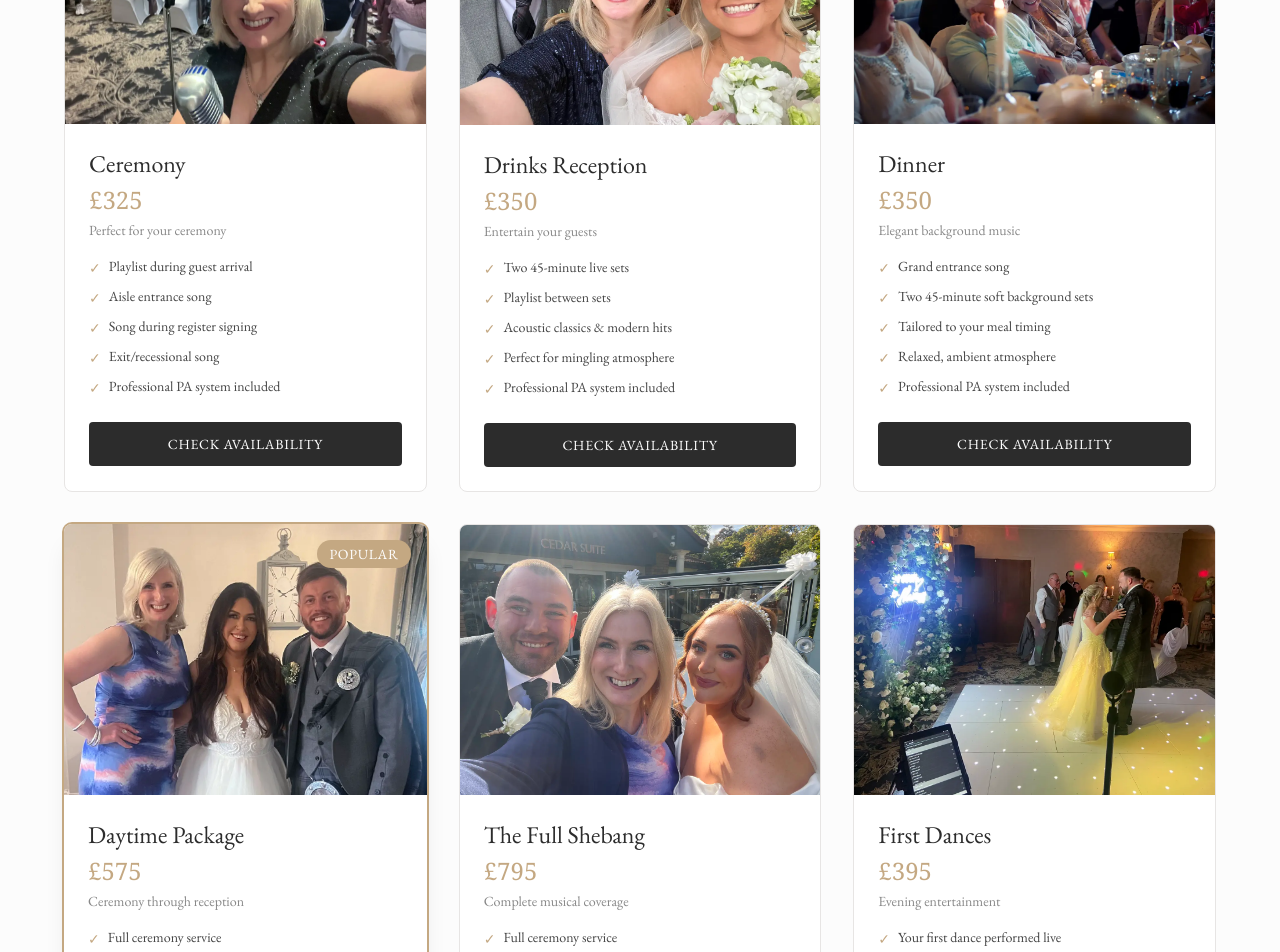
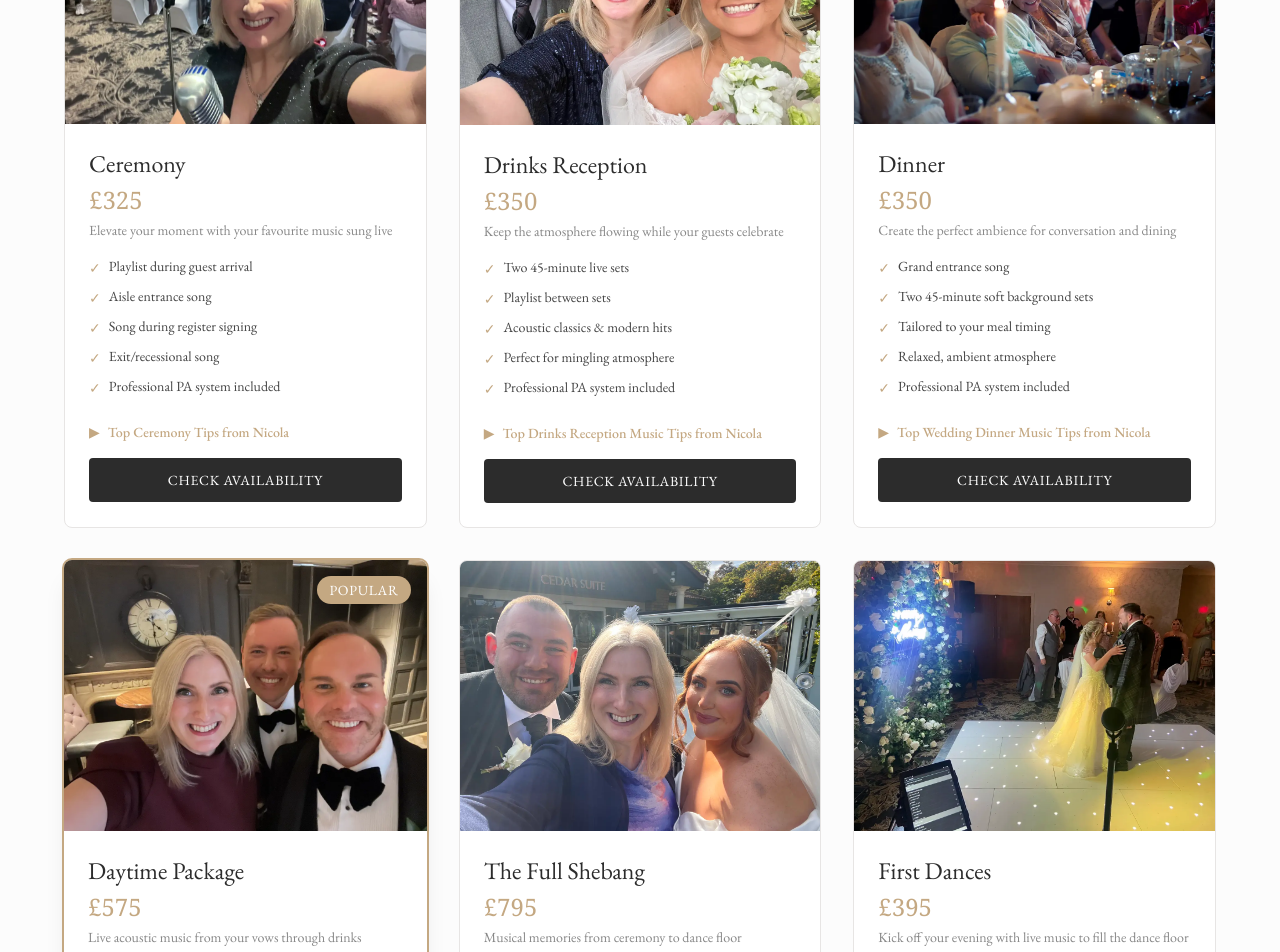
Before and after one commit to jsuth79/wedding-singer, a Next.js app: page /weddings in a window 1280 px wide. Shown: the part 900-1852 px from the top of the page. Built offline with nearby package versions, Linux system fonts and the light colour scheme.

Commit message:
top tips and others

```diff
--- a/src/app/weddings/page.tsx
+++ b/src/app/weddings/page.tsx
@@ -1,6 +1,7 @@
 import Link from "next/link";
 import Image from "next/image";
 import type { Metadata } from "next";
+import PackageTips from "@/components/PackageTips";
 
 export const metadata: Metadata = {
   title: "Wedding Singer Packages Glasgow | Ceremony & Reception | Nicola Mason",
@@ -28,7 +29,7 @@ const packages = [
   {
     name: "Ceremony",
     price: "£325",
-    description: "Perfect for your ceremony",
+    description: "Elevate your moment with your favourite music sung live",
     image: "/images/nicola-mason-wedding-ceremony-singer-l.webp",
     alt: "Wedding ceremony singer performing acoustic music during Scottish wedding ceremony with vocals and guitar",
     features: [
@@ -38,11 +39,15 @@ const packages = [
       "Exit/recessional song",
       "Professional PA system included",
     ],
+    tips: [
+      "Consider an upbeat recessional song to set the tone for your celebration ahead",
+      "If a backing track isn't available for your chosen song, I can arrange for a musician to record one for a small additional fee"
+    ],
   },
   {
     name: "Drinks Reception",
     price: "£350",
-    description: "Entertain your guests",
+    description: "Keep the atmosphere flowing while your guests celebrate",
     image: "/images/nicola-mason-drinks-reception-l.webp",
     alt: "Live music at drinks reception with professional wedding singer performing acoustic sets for guests",
     features: [
@@ -52,11 +57,14 @@ const packages = [
       "Perfect for mingling atmosphere",
       "Professional PA system included",
     ],
+    tips: [
+      "Check your venue's outdoor/marquee setup - I'll need to know about power access and weather contingencies for my equipment"
+    ],
   },
   {
     name: "Dinner",
     price: "£350",
-    description: "Elegant background music",
+    description: "Create the perfect ambience for conversation and dining",
     image: "/images/nicola-mason-dinner-l.webp",
     alt: "Wedding dinner entertainment with live acoustic vocalist providing elegant background music during wedding breakfast",
     features: [
@@ -66,12 +74,15 @@ const packages = [
       "Relaxed, ambient atmosphere",
       "Professional PA system included",
     ],
+    tips: [
+      "Share your running order with me once confirmed - I'll coordinate with your venue to time the music around courses and speeches"
+    ],
   },
   {
     name: "Daytime Package",
     price: "£575",
     popular: true,
-    description: "Ceremony through reception",
+    description: "Live acoustic music from your vows through drinks reception",
     image: "/images/nicola-mason-daytime-l.webp",
     alt: "Full day wedding singer package covering ceremony and drinks reception with live acoustic performances",
     features: [
@@ -81,11 +92,14 @@ const packages = [
       "Substitute drinks for dinner (+£55)",
       "All equipment included",
     ],
+    tips: [
+      "Let me know your ceremony and drinks reception timings so I can plan my set lengths - especially if there's a gap between them"
+    ],
   },
   {
     name: "The Full Shebang",
     price: "£795",
-    description: "Complete musical coverage",
+    description: "Musical memories from ceremony to dance floor",
     image: "/images/nicola-mason-full-day-singer-l.webp",
     alt: "Complete wedding day entertainment package from ceremony through evening reception with live singing and first dance",
     features: [
@@ -95,11 +109,14 @@ const packages = [
       "One hour of party songs",
       "Everything you need for the day",
     ],
+    tips: [
+      "I'll need a place to set up and store my equipment during dinner - just a small corner or back room works perfectly"
+    ],
   },
   {
     name: "First Dances",
     price: "£395",
-    description: "Evening entertainment",
+    description: "Kick off your evening with live music to fill the dance floor",
     image: "/images/nicola-mason-first-dance-l.webp",
     alt: "First dance wedding singer performing romantic live songs and upbeat party music for evening reception",
     features: [
@@ -108,6 +125,9 @@ const packages = [
       "Get guests on the dancefloor",
       "High-energy performance",
       "Professional PA system included",
+    ],
+    tips: [
+      "Send me your first dance song choice as soon as possible - I'll need time to rehearse and create the right arrangement"
     ],
   },
 ];
@@ -120,7 +140,7 @@ const extras = [
     image: "/images/nicola-mason-surprise-singer-l.webp",
     alt: "Surprise wedding singers disguised as waiters performing unexpected entertainment at Scottish wedding reception",
     description:
-      "Two or more performers disguised as waiters, delivery drivers, or police who reveal themselves to perform popular floor-fillers.",
+      "Create a show-stopping moment your guests will talk about for years",
     features: [
       "2+ professional performers",
       "Disguised as staff or guests",
@@ -135,7 +155,7 @@ const extras = [
     image: "/images/the-clooneys-band-l.webp",
     alt: "The Clooneys vocal harmony trio performing live three-part harmonies at wedding ceremony and reception",
     description:
-      "Three-piece vocal harmony trio available for ceremonies, receptions, and evening entertainment.",
+      "Stunning three-part harmonies that bring depth and richness to your day",
     features: [
       "Three-part vocal harmonies",
       "Ceremony performances",
@@ -151,7 +171,7 @@ const extras = [
     image: "/images/nicola-mason-keepsake-recording-l.webp",
     alt: "Studio recording session for personalized wedding song keepsake with professional vocalist",
     description:
-      "Professional recording of your preferred wedding song. Discounts available for multiple recordings.",
+      "Relive your special moment forever with your song professionally recorded",
     features: [
       "Studio-quality recording",
       "Your chosen song",
@@ -236,6 +256,20 @@ export default function WeddingsPage() {
                       </li>
                     ))}
                   </ul>
+                  {pkg.tips && (
+                    <PackageTips
+                      tips={pkg.tips}
+                      title={
+                        pkg.name === "Ceremony" ? "Top Ceremony Tips from Nicola" :
+                        pkg.name === "Drinks Reception" ? "Top Drinks Reception Music Tips from Nicola" :
+                        pkg.name === "Dinner" ? "Top Wedding Dinner Music Tips from Nicola" :
+                        pkg.name === "Daytime Package" ? "Top Daytime Music Tips from Nicola" :
+                        pkg.name === "The Full Shebang" ? "Top Wedding Music Tips from Nicola" :
+                        pkg.name === "First Dances" ? "Top First Dance Music Tips from Nicola" :
+                        "Top Tips from Nicola"
+                      }
+                    />
+                  )}
                   <Link
                     href="/enquiry"
                     className="block w-full text-center bg-[#2C2C2C] hover:bg-[#1a1a1a] text-white px-6 py-3 text-sm uppercase tracking-wider transition-colors rounded-[4px]"
--- a/src/components/HeroSection.tsx
+++ b/src/components/HeroSection.tsx
@@ -26,10 +26,10 @@ export default function HeroSection() {
               />
             </div>
 
-            <div className="flex justify-center md:justify-start">
+            <div className="flex justify-center md:justify-start w-full md:w-auto">
               <Link
                 href="/weddings"
-                className="inline-flex flex-col items-center bg-[#2C2C2C] hover:bg-[#1a1a1a] text-white px-8 py-4 text-sm uppercase tracking-wider transition-colors rounded-[4px]"
+                className="inline-flex flex-col items-center bg-[#2C2C2C] hover:bg-[#1a1a1a] text-white px-8 py-4 text-sm uppercase tracking-wider transition-colors rounded-[4px] w-full md:w-auto"
               >
                 <span className="font-medium">View Wedding Packages</span>
                 <span className="text-sm normal-case tracking-normal mt-1 opacity-90">
--- a/src/components/Navbar.tsx
+++ b/src/components/Navbar.tsx
@@ -41,7 +41,7 @@ export default function Navbar() {
             <li>
               <Link
                 href="/enquiry"
-                className="bg-[#2C2C2C] hover:bg-[#1a1a1a] text-white px-6 py-2.5 text-base tracking-wide transition-colors rounded-[4px] whitespace-nowrap"
+                className="bg-[#2C2C2C] hover:bg-[#1a1a1a] text-white px-6 py-2.5 text-sm uppercase tracking-wider transition-colors rounded-[4px] whitespace-nowrap"
               >
                 Check Availability
               </Link>
@@ -89,7 +89,7 @@ export default function Navbar() {
                 <Link
                   href="/enquiry"
                   onClick={() => setIsOpen(false)}
-                  className="inline-block bg-[#2C2C2C] hover:bg-[#1a1a1a] text-white px-5 py-2 text-sm tracking-wide transition-colors rounded-[4px]"
+                  className="inline-block bg-[#2C2C2C] hover:bg-[#1a1a1a] text-white px-5 py-2 text-sm uppercase tracking-wider transition-colors rounded-[4px]"
                 >
                   Check Availability
                 </Link>
--- /dev/null
+++ b/src/components/PackageTips.tsx
@@ -0,0 +1,34 @@
+"use client";
+
+import { useState } from "react";
+
+interface PackageTipsProps {
+  tips: string[];
+  title?: string;
+}
+
+export default function PackageTips({ tips, title = "Top Tips from Nicola" }: PackageTipsProps) {
+  const [isOpen, setIsOpen] = useState(false);
+
+  return (
+    <div className="mb-4">
+      <button
+        onClick={() => setIsOpen(!isOpen)}
+        className="flex items-center gap-2 text-[#C4A882] hover:text-[#A68B5B] text-sm font-medium transition-colors"
+      >
+        <span className={`transform transition-transform ${isOpen ? 'rotate-90' : ''}`}>▶</span>
+        {title}
+      </button>
+      {isOpen && (
+        <div className="mt-3 pl-6 space-y-2">
+          {tips.map((tip, i) => (
+            <p key={i} className="text-sm text-[#444444] flex items-start gap-2">
+              <span className="text-[#C4A882] mt-0.5">•</span>
+              {tip}
+            </p>
+          ))}
+        </div>
+      )}
+    </div>
+  );
+}
```
Also changed, not shown: public/images/nicola-mason-daytime-l.webp, public/images/nicola-mason-surprise-singer-l.webp.
